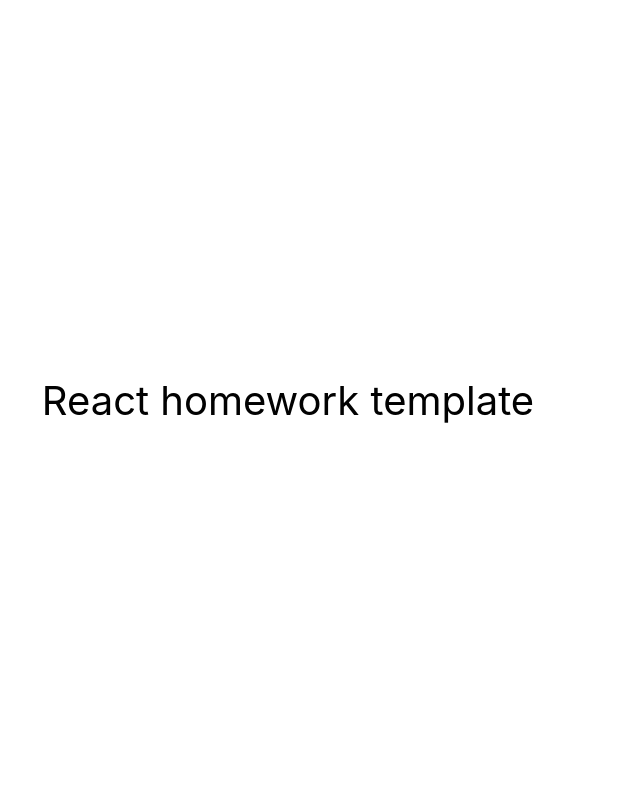
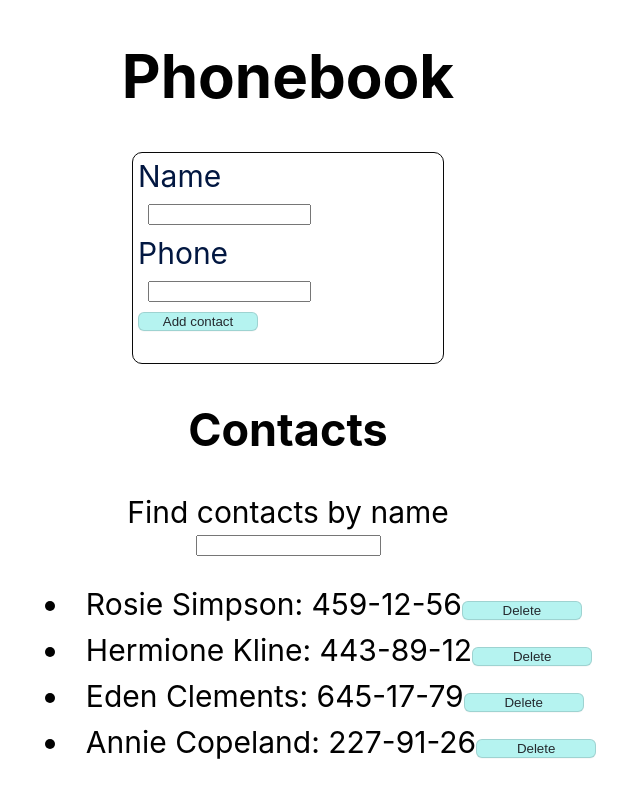
Before and after one commit to kamilawrzesniewska/goit-react-hw-02-phonebook, a React (Create React App) app: page / in a window 1280 px wide. Shown: the whole page, without its empty margins (352-992 px from the left). Built offline with nearby package versions, Linux system fonts and the light colour scheme.

Commit message:
jsx added

```diff
--- a/src/components/App.jsx
+++ b/src/components/App.jsx
@@ -1,16 +1,92 @@
-export const App = () => {
+import React, { Component } from 'react';
+
+import { ContactForm } from './ContactForm/ContactForm';
+import { ContactList } from './ContactsList/ContactList';
+import { Filter } from './Filter/Filter';
+
+import { nanoid } from 'nanoid';
+
+const INITIAL_STATE = {
+  contacts: [
+    { id: 'id-1', name: 'Rosie Simpson', number: '459-12-56' },
+    { id: 'id-2', name: 'Hermione Kline', number: '443-89-12' },
+    { id: 'id-3', name: 'Eden Clements', number: '645-17-79' },
+    { id: 'id-4', name: 'Annie Copeland', number: '227-91-26' },
+  ],
+  filter: '',
+};
+
+export class App extends Component {
+  state = { ...INITIAL_STATE };
+
+
+  handleSubmit = e => {
+    e.preventDefault();
+    const form = e.currentTarget;
+    const name = form.elements.name.value;
+    const number = form.elements.number.value;
+    const newContact = { id: nanoid(6), name: name, number: number };
+    const nameArray = this.state.contacts.map(({ name }) => name);
+    if (nameArray.includes(name)) {
+      alert(`${name} is already in contacts.`);
+    } else {
+      this.setState(({ contacts }) => ({
+        contacts: [...contacts, newContact],
+      }));
+      form.reset();
+    }
+  };
+
+
+  filterContactsr = () => {
+    const newArray = this.state.contacts.filter(contact => {
+      const valueToLow = this.state.filter.toLowerCase();
+      return contact.name.toLowerCase().includes(valueToLow);
+    });
+    return newArray;
+  };
+
+  deleteItem = contactID => {
+    const index = this.state.contacts.findIndex(
+      contact => contact.id === contactID
+    );
+    const genNewElement = () => {
+      const array = this.state.contacts;
+      let newArray = [];
+      for (const element of array) {
+        if (array.indexOf(element) !== index) {
+          newArray.push(element);
+        }
+      }
+      return newArray;
+    };
+    this.setState(({ itm }) => ({ contacts: genNewElement() }));
+  };
+
+  handleChange = e => {
+    const { name, value } = e.target;
+    this.setState({ [name]: value });
+  };
+
+  render() {
     return (
       <div
         style={{
-        height: '100vh',
-        display: 'flex',
           justifyContent: 'center',
           alignItems: 'center',
-        fontSize: 40,
-        color: '#010101'
+          flexDirection: 'column',
+          display: 'flex',
+          height: '100%',
+          fontSize: 30,
+          color: '#010101',
         }}
       >
-      React homework template
+        <h1>Phonebook</h1>
+        <ContactForm handleSubmit={this.handleSubmit} />
+        <h2>Contacts</h2>
+        <Filter value={this.state.filter} handleChange={this.handleChange} />
+        <ContactList onDelete={this.deleteItem} filterArray={this.filterContactsr} />
       </div>
     );
-};
+  }
+}
--- a/src/components/ContactForm/ContactForm.jsx
+++ b/src/components/ContactForm/ContactForm.jsx
@@ -0,0 +1,53 @@
+import React, { Component } from 'react';
+import PropTypes from 'prop-types';
+import style from './ContactForm.module.css';
+
+import { nanoid } from 'nanoid';
+
+const INITIAL_STATE = {
+  id: '',
+  name: '',
+  number: '',
+};
+
+export class ContactForm extends Component {
+  static propTypes = { handleSubmit: PropTypes.func.isRequired };
+
+  state = { ...INITIAL_STATE };
+
+  elementId = nanoid();
+
+  render() {
+    return (
+      <form className={style.form} onSubmit={this.handleSubmit}>
+        <label htmlFor={this.id}>Name</label>
+        <input
+          className={style.input}
+          id={this.id}
+          onChange={this.handleChange}
+          value={this.state.name}
+          type="text"
+          name="name"
+          pattern="^[a-zA-Za-яА-Я]+(([' -][a-zA-Za-яА-Я ])?[a-zA-Za-яА-Я]*)*$"
+          title="Name may contain only letters, apostrophe, dash and spaces. For example Adrian, Jacob Mercer, Charles de Batz de Castelmore d'Artagnan"
+          required
+        />
+        <label htmlFor={this.id}>Phone</label>
+        <input
+          className={style.input}
+          id={this.id}
+          type="tel"
+          name="number"
+          value={this.state.number}
+          onChange={this.handleChange}
+          pattern="\+?\d{1,4}?[-.\s]?\(?\d{1,3}?\)?[-.\s]?\d{1,4}[-.\s]?\d{1,4}[-.\s]?\d{1,9}"
+          title="Phone number must be digits and can contain spaces, dashes, parentheses and can start with +"
+          required
+        />
+        <button className={style.btn} type="submit">
+          Add contact
+        </button>
+      </form>
+    );
+  }
+}
--- a/src/components/ContactForm/ContactForm.module.css
+++ b/src/components/ContactForm/ContactForm.module.css
@@ -0,0 +1,36 @@
+.form {
+    flex-direction: column;
+    border: 1px solid rgb(9, 9, 9);
+    padding: 5px;
+    height: 200px;
+    width: 300px;
+    display: flex;
+    color: #021741;
+    border-radius: 10px;
+  }
+
+  .input {
+    display: block;
+    width: 155px;
+    margin: 10px;
+  }
+
+  .btn{
+    width: 120px;
+    background-color: #b5f3f0;
+    border: 1px solid rgba(27, 31, 35, 0.15);
+    border-radius: 6px;
+    box-shadow: rgba(87, 90, 93, 0.04) 0 1px 0;
+    list-style: none;
+    user-select: none;
+    color: #24292e;
+    cursor: pointer;
+    display: inline-block;
+    border: 1px solid rgba(27, 31, 35, 0.15);
+  }
+
+
+  .btn:active {
+    background-color: #59f9f9;
+    box-shadow: rgba(90, 92, 93, 0.2);
+  }
--- /dev/null
+++ b/src/components/ContactsList/ContactList.jsx
@@ -0,0 +1,28 @@
+import styles from './ContactList.module.css';
+import PropTypes from 'prop-types';
+
+export const ContactList = ({ filterArray, deleteItem }) => {
+  return (
+    <ul className={styles.contactList}>
+      {filterArray().map(contact => (
+        <li key={contact.id} className={styles.contactItem}>
+          <span className={styles.contactLine}>
+            {contact.name}: {contact.number}
+          </span>
+          <button
+            type="button"
+            className={styles.btn}
+            onClick={() => deleteItem(contact.id)}
+          >
+            Delete
+          </button>
+        </li>
+      ))}
+    </ul>
+  );
+};
+
+ContactList.propTypes = {
+  deleteIteme: PropTypes.func.isRequired,
+  filterArray: PropTypes.func.isRequired,
+};
--- /dev/null
+++ b/src/components/ContactsList/ContactList.module.css
@@ -0,0 +1,26 @@
+.contactList {
+    list-style: inside;
+    margin-left: 25px;
+  }
+
+  .contactItem:not(:last-child) {
+    margin-bottom: 10px;
+  }
+
+  .paragraph {
+    margin-right: 10px;
+  }
+
+  .btn {
+    width: 120px;
+    background-color: #b5f3f0;
+    border: 1px solid rgba(27, 31, 35, 0.15);
+    border-radius: 6px;
+    box-shadow: rgba(87, 90, 93, 0.04) 0 1px 0;
+    list-style: none;
+    user-select: none;
+    color: #24292e;
+    cursor: pointer;
+    display: inline-block;
+    border: 1px solid rgba(27, 31, 35, 0.15);
+  }
--- a/src/components/Filter/Filter.jsx
+++ b/src/components/Filter/Filter.jsx
@@ -0,0 +1,19 @@
+import PropTypes from 'prop-types';
+import style from './Filter.module.css';
+
+export const Filter = ({ value, onChange }) => (
+  <>
+    <label>Find contacts by name</label>
+    <input
+      className={style.filterInput}
+      type="name"
+      value={value}
+      onChange={onChange}
+    />
+  </>
+);
+
+Filter.propTypes = {
+  value: PropTypes.string.isRequired,
+  onChange: PropTypes.func.isRequired,
+};
--- a/src/components/Filter/Filter.module.css
+++ b/src/components/Filter/Filter.module.css
@@ -0,0 +1,4 @@
+.filterInput {
+    display: block;
+    margin-top: 5px;
+  }
```
Also changed, not shown: src/components/ContactsList/ContactsList.jsx (deleted), src/components/ContactsList/ContactsList.module.css (deleted). Lines whose indentation alone changed are shown as unchanged.
